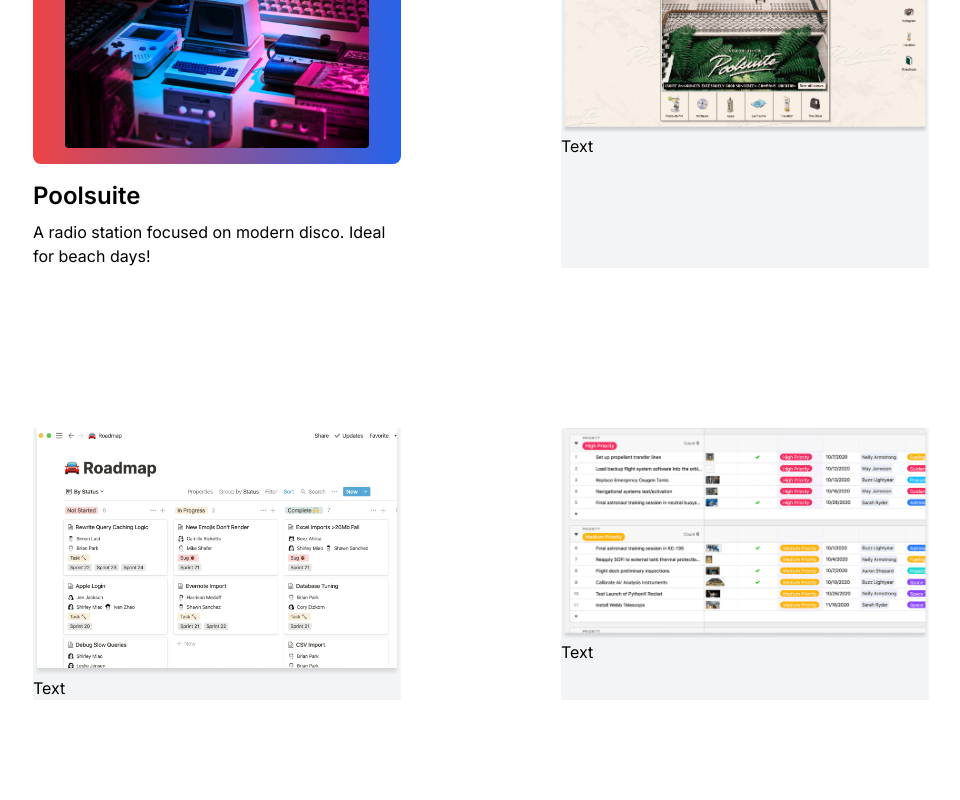
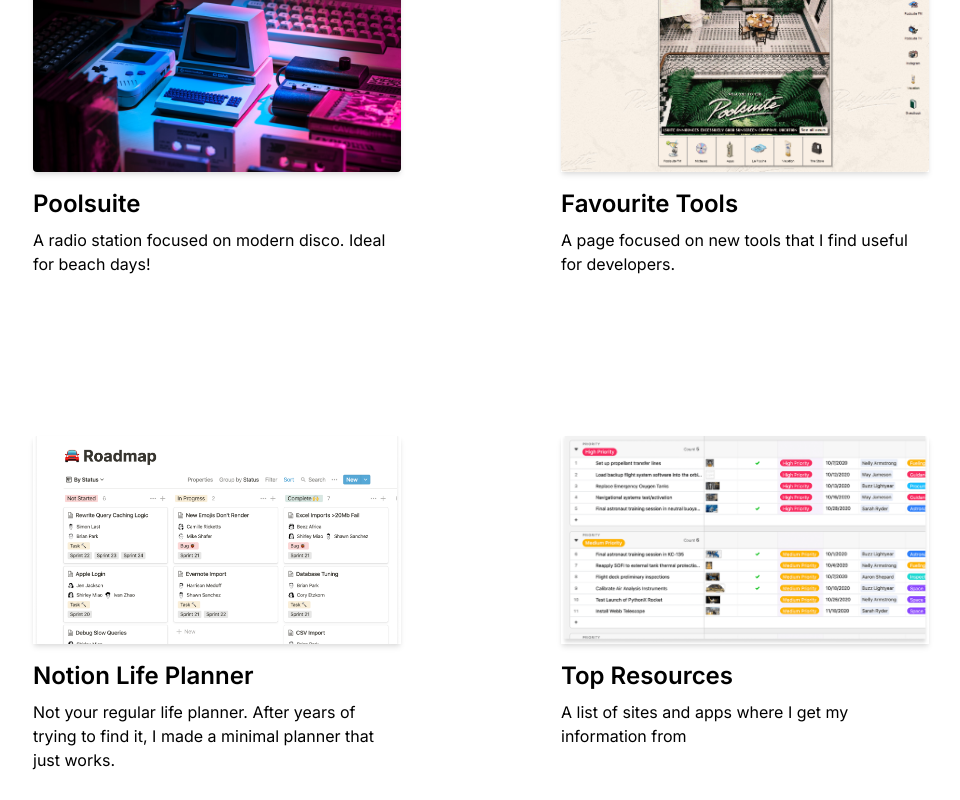
Before and after one commit to cesardcm/portfolio-v1, a Next.js app: page / in a window 1280 px wide. Shown: the part 1420-2220 px from the top of the page, without its empty margins (159-1119 px from the left). Built offline with nearby package versions, Linux system fonts and the light colour scheme.

Commit message:
Termina la seccion de features

```diff
--- a/pages/index.js
+++ b/pages/index.js
@@ -154,9 +154,9 @@
               Here is a selection of my favorite ones.
             </p>
           </div>
-          <div className="grid grid-cols-2 gap-40">
+          <div className="grid grid-cols-2 gap-40 mt-10">
             <div>
-              <div className="px-8 py-4 rounded-lg bg-gradient-to-r from-red-500 to-blue-600 ">
+              <div className="shadow-md ">
                 <img
                   src="images/project1.jpg"
                   className="object-cover w-full rounded h-52"
@@ -169,23 +169,48 @@
                 </p>
               </div>
             </div>
-            <div className="bg-gray-100">
-              <div>
-                <img src="images/project2.png"></img>
+            <div>
+              <div className="shadow-md ">
+                <img
+                  src="images/project2.png"
+                  className="object-cover w-full rounded h-52"
+                ></img>
               </div>
-              <p>Text</p>
+              <div className="pt-4">
+                <h3 className="text-2xl font-semibold">Favourite Tools</h3>
+                <p className="mt-2">
+                  A page focused on new tools that I find useful for developers.
+                </p>
+              </div>
             </div>
-            <div className="bg-gray-100">
-              <div>
-                <img src="images/project3.png"></img>
+            <div>
+              <div className="shadow-md ">
+                <img
+                  src="images/project3.png"
+                  className="object-cover w-full rounded h-52"
+                ></img>
               </div>
-              <p>Text</p>
+              <div className="pt-4">
+                <h3 className="text-2xl font-semibold">Notion Life Planner</h3>
+                <p className="mt-2">
+                  Not your regular life planner. After years of trying to find
+                  it, I made a minimal planner that just works.
+                </p>
+              </div>
             </div>
-            <div className="bg-gray-100">
-              <div>
-                <img src="images/project4.png"></img>
+            <div>
+              <div className="shadow-md ">
+                <img
+                  src="images/project4.png"
+                  className="object-cover w-full rounded h-52"
+                ></img>
               </div>
-              <p>Text</p>
+              <div className="pt-4">
+                <h3 className="text-2xl font-semibold">Top Resources</h3>
+                <p className="mt-2">
+                  A list of sites and apps where I get my information from
+                </p>
+              </div>
             </div>
           </div>
         </div>
```
Also changed, not shown: public/images/project2.png.
